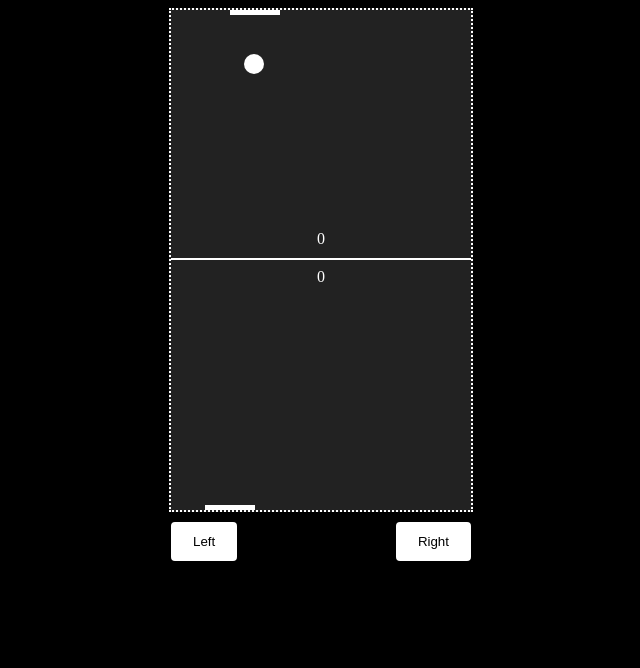
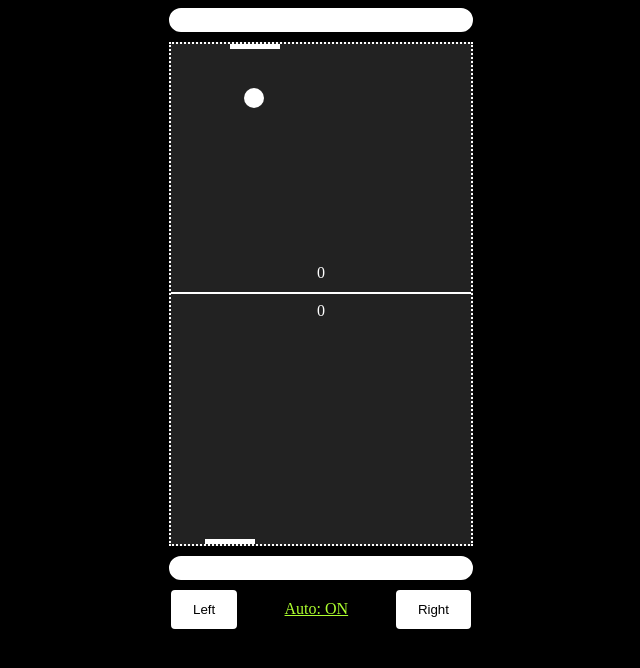
Before and after one commit to PhucsThanhj/PingPongGame, a plain HTML site: page index.html in a window 1280 px wide. Shown: the whole page, without its empty margins (319-959 px from the left). Drawn offline with Linux system fonts and the light colour scheme.

Commit message:
Update style.css

```diff
--- a/style.css
+++ b/style.css
@@ -1,4 +1,3 @@
-
 #game{
     width: 300px;
     height: 500px;
@@ -16,6 +15,8 @@
     height: 2px;
     background-color: white;
   }
+
+
   #ball {
     position: absolute;
     width: 20px;
@@ -23,7 +24,9 @@
     background-color: #fff;
     border-radius: 50%;
   }
-  #paddle1{
+
+
+#paddle1{
     position: absolute;
     top: 0;
     width: 50px;
@@ -37,7 +40,18 @@
     height: 5px;
     background-color: white;
 }
-#line{
+
+#scoreBox1{
+  width: 300px;
+  height: 20px;
+  margin : auto;
+  margin-bottom: 10px;
+  position: relative;
+  background: white;
+  border: 2px solid white;
+  border-radius: 20px;
+}
+#scoreBox2{
     width: 300px;
     height: 20px;
     margin : auto;
@@ -47,16 +61,24 @@
     border: 2px solid white;
     border-radius: 20px;
 }
-#line:hover {
-  background-color:gray;
+
+
+#dot1{
+  position: absolute;
+  width: 0px;
+  height: 20px;
+  background-color: black;
+  border-radius:20px;
 }
-#dot{
+#dot2{
     position: absolute;
     width: 0px;
     height: 20px;
     background-color: black;
     border-radius:20px;
 }
+
+
 #score1{
     margin-top: 220px;
     text-align: center;
@@ -105,3 +127,14 @@
     position: relative;
     background: black;
 }
+#button3 {
+  padding: 10px 20px;
+  background-color:black;
+  color: greenyellow;
+  text-align: center;
+  text-decoration: underline;
+  cursor: pointer;
+  display: inline-block;
+  position: absolute;
+  margin:0 10%;
+}
```
